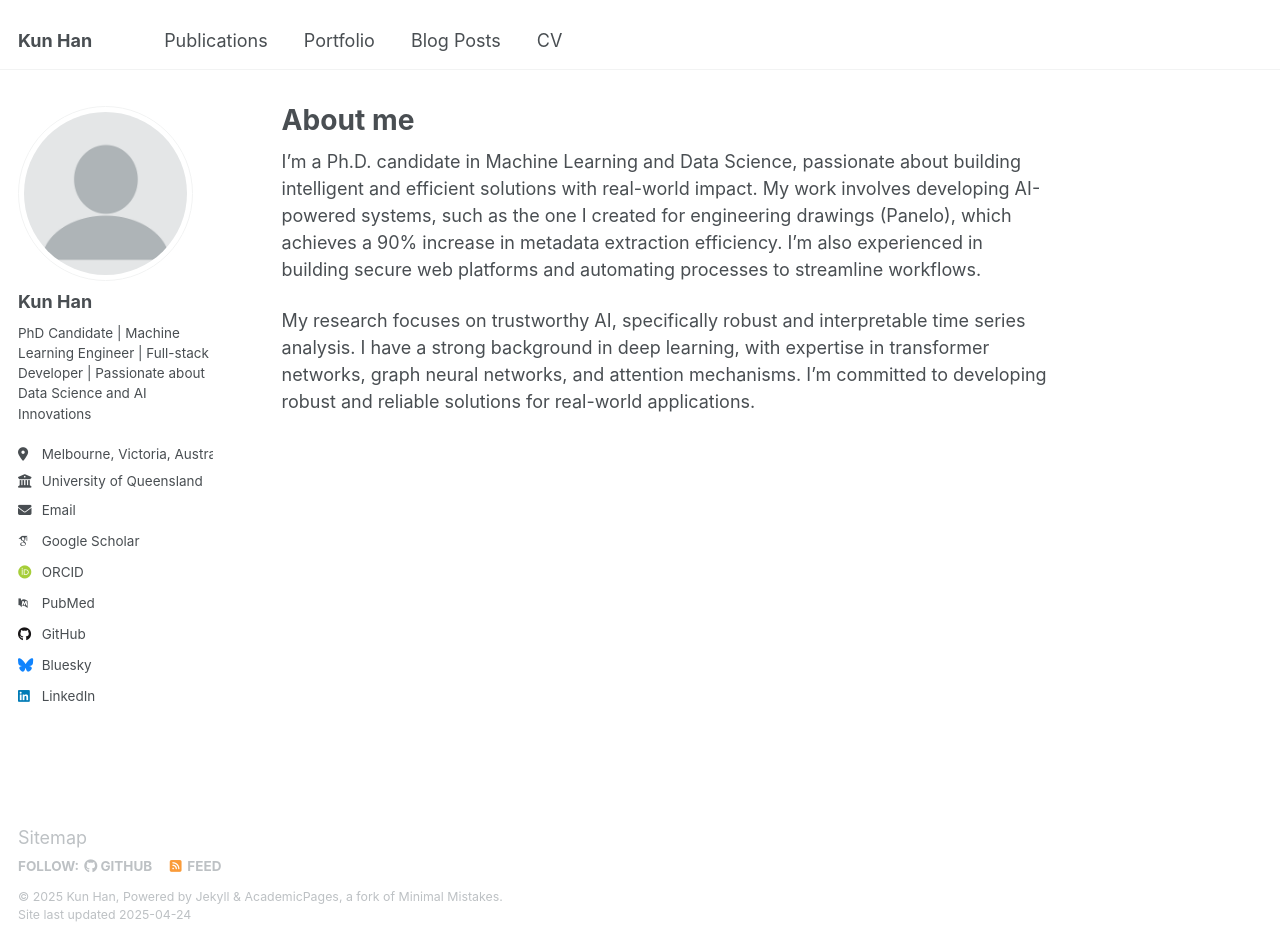
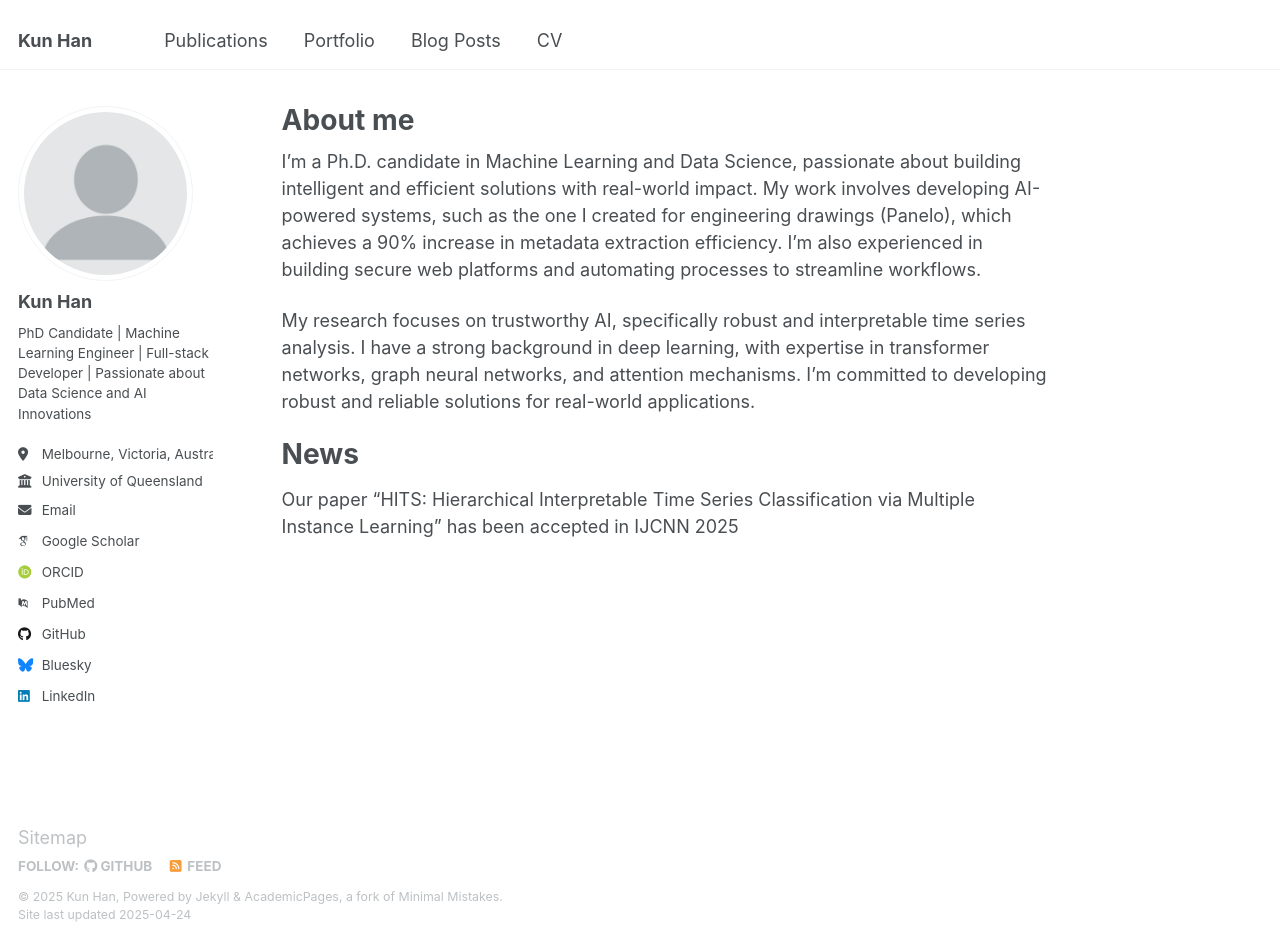
Before and after one commit to Evan-Kun/Evan-Kun.github.io, a Jekyll site: the page built from _pages/about.md, in a window 1280 px wide and 943 px high. Built offline with Jekyll 4.4.1, drawn with Linux system fonts in a browser that asks for light colours; some web fonts are replaced.

Commit message:
Update about.md

```diff
--- a/_pages/about.md
+++ b/_pages/about.md
@@ -10,3 +10,6 @@ redirect_from:
 I'm a Ph.D. candidate in Machine Learning and Data Science, passionate about building intelligent and efficient solutions with real-world impact. My work involves developing AI-powered systems, such as the one I created for engineering drawings (Panelo), which achieves a 90% increase in metadata extraction efficiency. I'm also experienced in building secure web platforms and automating processes to streamline workflows.
 
 My research focuses on trustworthy AI, specifically robust and interpretable time series analysis. I have a strong background in deep learning, with expertise in transformer networks, graph neural networks, and attention mechanisms. I'm committed to developing robust and reliable solutions for real-world applications.
+
+# News
+Our paper "HITS: Hierarchical Interpretable Time Series Classification via Multiple Instance Learning" has been accepted in IJCNN 2025
```
